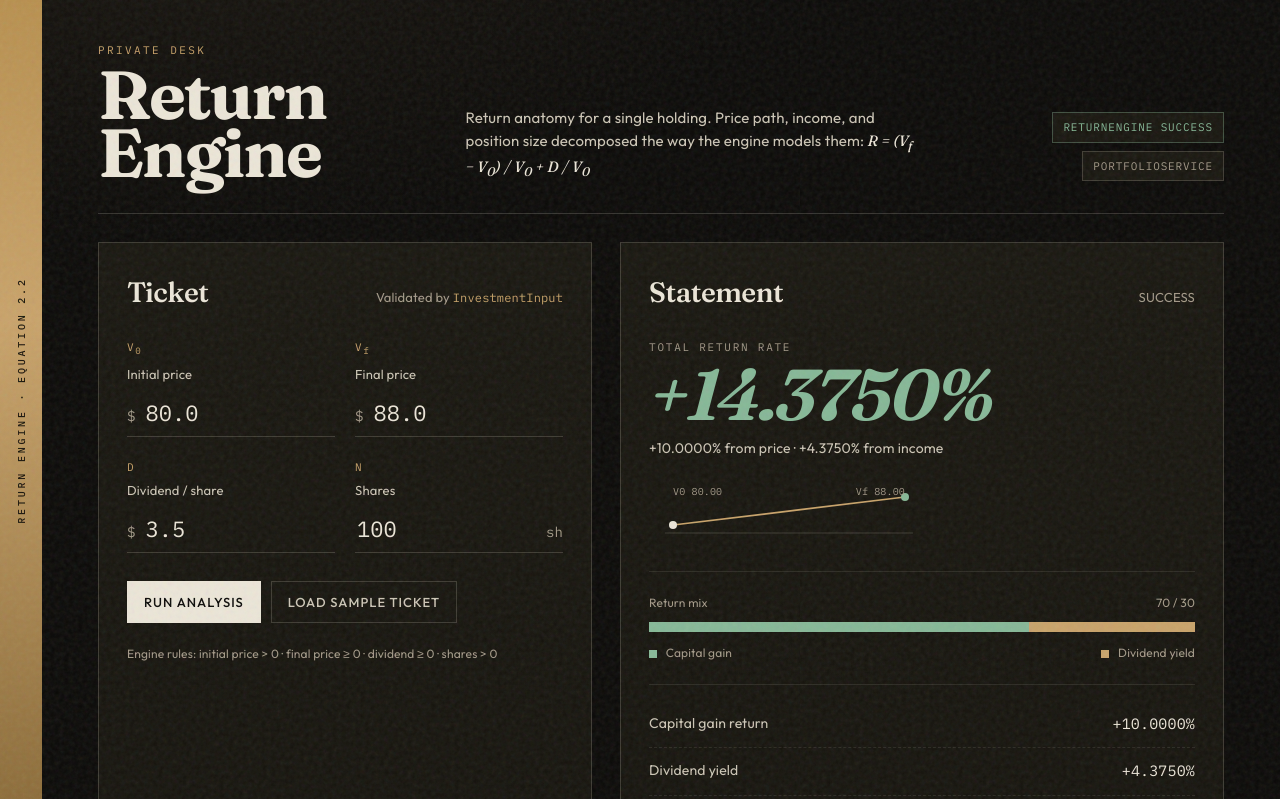
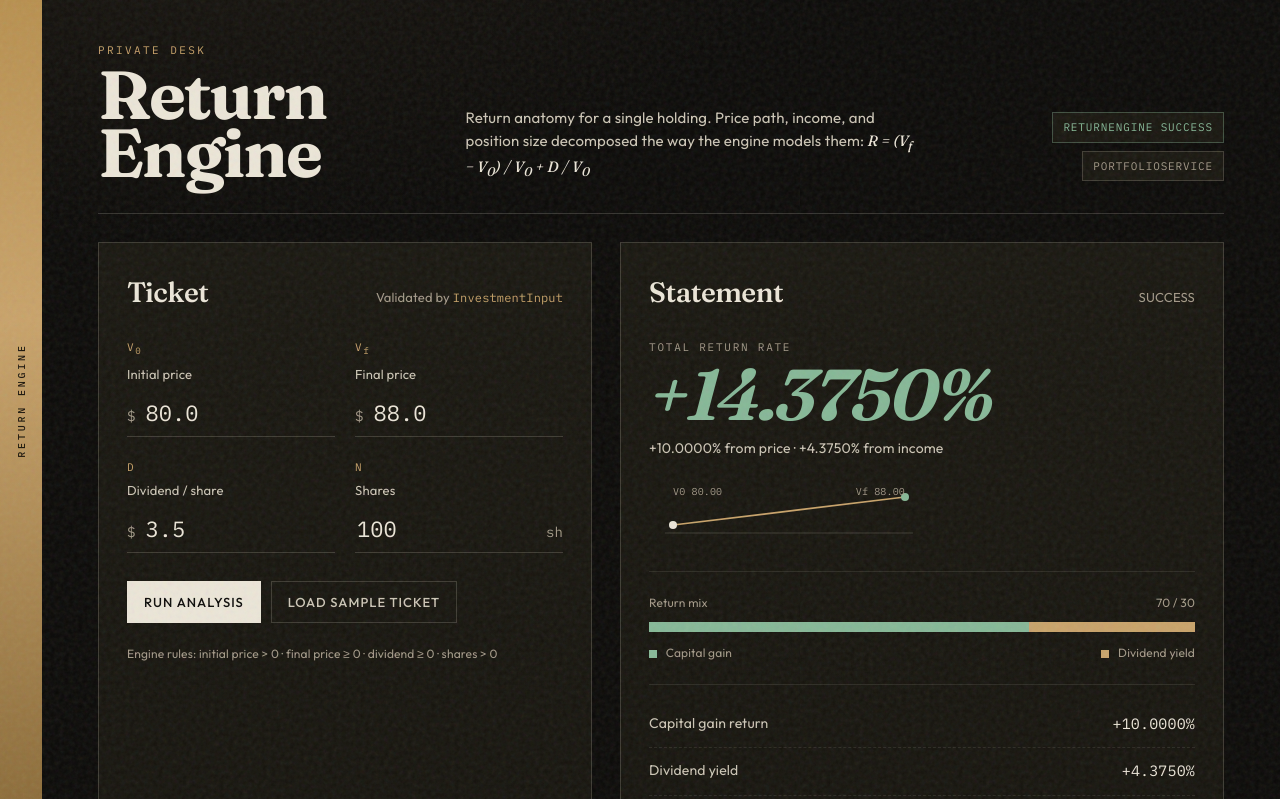
Before and after one commit to JG12233333/TotalReturnEngine, a Flask app: page / in a window 1280 px wide. Shown: the top 799 px of the page. Run offline with Flask 3, Linux system fonts and the light colour scheme.

Commit message:
Update text in RETURN ENGINE section

```diff
--- a/templates/index.html
+++ b/templates/index.html
@@ -12,7 +12,7 @@
 <body>
   <div class="grain" aria-hidden="true"></div>
   <aside class="spine" aria-hidden="true">
-    <span>RETURN ENGINE · EQUATION 2.2</span>
+    <span>RETURN ENGINE</span>
   </aside>
 
   <div class="shell">
```
